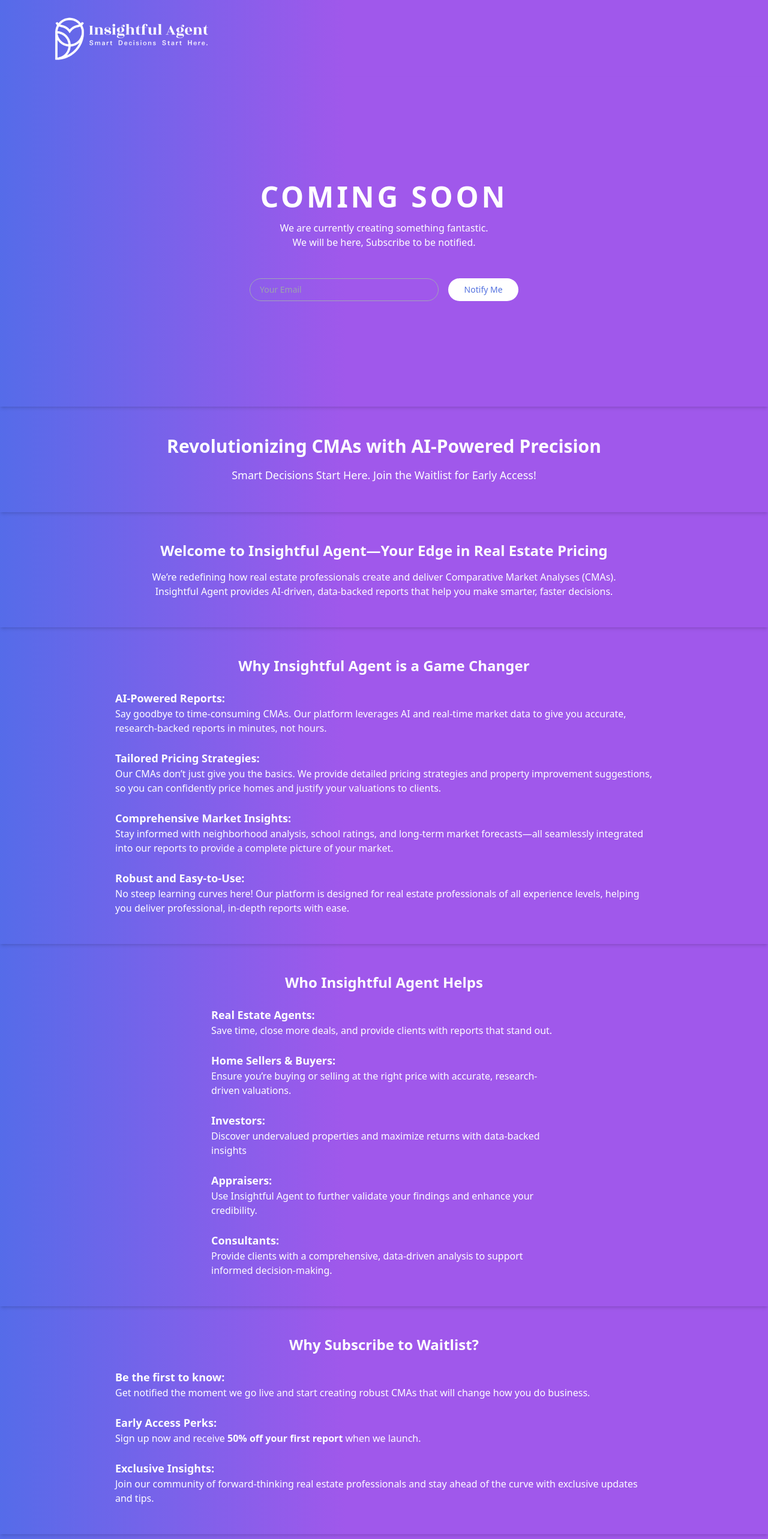
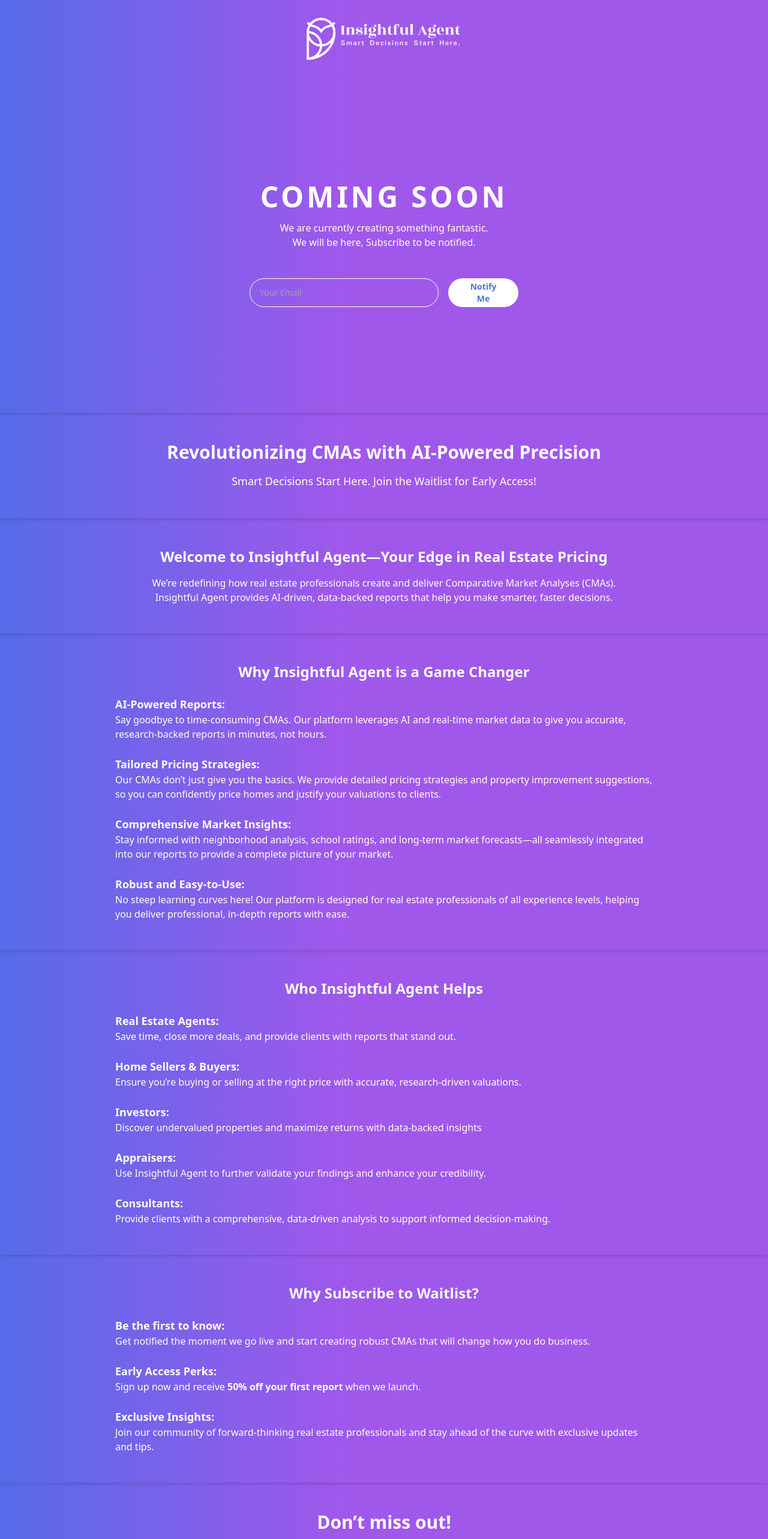
Before and after one commit to adil-16/InsightfulAgent, a React (Vite) app: page / in a window 1280 px wide. Shown: the top 2566 px of the page at 60% size. Built offline with nearby package versions, Linux system fonts and the light colour scheme.

Commit message:
Modify: Landing Page Design

```diff
--- a/src/pages/LandingPage/LandingPage.jsx
+++ b/src/pages/LandingPage/LandingPage.jsx
@@ -41,8 +41,8 @@ const LandingPage = () => {
 
   return (
     <div className="bg-custom-gradient flex flex-col h-full">
-      <nav className="flex items-center justify-between p-4 flex-shrink-0">
-        <div className="flex items-center pl-4 md:pl-16">
+      <nav className="flex items-center justify-center p-4 flex-shrink-0">
+        <div className="flex items-center">
           <img
             src="landingLogo.png"
             alt="Logo"
@@ -128,11 +128,11 @@ const LandingPage = () => {
                   type="email"
                   name="email"
                   placeholder="Your Email"
-                  className="px-4 py-2 rounded-full text-sm bg-transparent border border-custom-gray text-white mb-3 md:mb-0 md:mr-4 w-full"
+                  className="px-4 py-2 rounded-full text-sm bg-transparent border border-white text-white mb-3 md:mb-0 md:mr-4 w-full"
                 />
                 <button
                   type="submit"
-                  className="px-6 py-1 bg-white text-custom-blue rounded-full text-sm w-full md:w-1/3"
+                  className="px-6 py-1 bg-white text-custom-blue font-semibold rounded-full text-sm w-full md:w-1/3"
                   disabled={loading}
                 >
                   {loading ? (
@@ -144,7 +144,7 @@ const LandingPage = () => {
                 <ErrorMessage
                   name="email"
                   component="div"
-                  className="text-red-600 font-bold text-sm mt-2"
+                  className="text-white font-bold text-sm mt-2"
                 />
               </Form>
             )}
@@ -227,8 +227,8 @@ const LandingPage = () => {
         <h3 className="text-2xl font-bold text-white text-center">
           Who Insightful Agent Helps
         </h3>
-        <div className="mt-6 text-center space-y-6">
-          <div className="text-left max-w-xl mx-auto">
+        <div className="mt-6 space-y-6">
+          <div className="text-left max-w-4xl mx-auto">
             <h4 className="font-semibold text-lg text-white">
               Real Estate Agents:
             </h4>
@@ -237,7 +237,7 @@ const LandingPage = () => {
               stand out.
             </p>
           </div>
-          <div className="text-left max-w-xl mx-auto">
+          <div className="text-left max-w-4xl mx-auto">
             <h4 className="font-semibold text-lg text-white">
               Home Sellers & Buyers:
             </h4>
@@ -246,21 +246,21 @@ const LandingPage = () => {
               research-driven valuations.
             </p>
           </div>
-          <div className="text-left max-w-xl mx-auto">
+          <div className="text-left max-w-4xl mx-auto">
             <h4 className="font-semibold text-lg text-white">Investors:</h4>
             <p className="text-white">
               Discover undervalued properties and maximize returns with
               data-backed insights
             </p>
           </div>
-          <div className="text-left max-w-xl mx-auto">
+          <div className="text-left max-w-4xl mx-auto">
             <h4 className="font-semibold text-lg text-white">Appraisers:</h4>
             <p className="text-white">
               Use Insightful Agent to further validate your findings and enhance
               your credibility.
             </p>
           </div>
-          <div className="text-left max-w-xl mx-auto">
+          <div className="text-left max-w-4xl mx-auto">
             <h4 className="font-semibold text-lg text-white">Consultants:</h4>
             <p className="text-white">
               Provide clients with a comprehensive, data-driven analysis to
```
